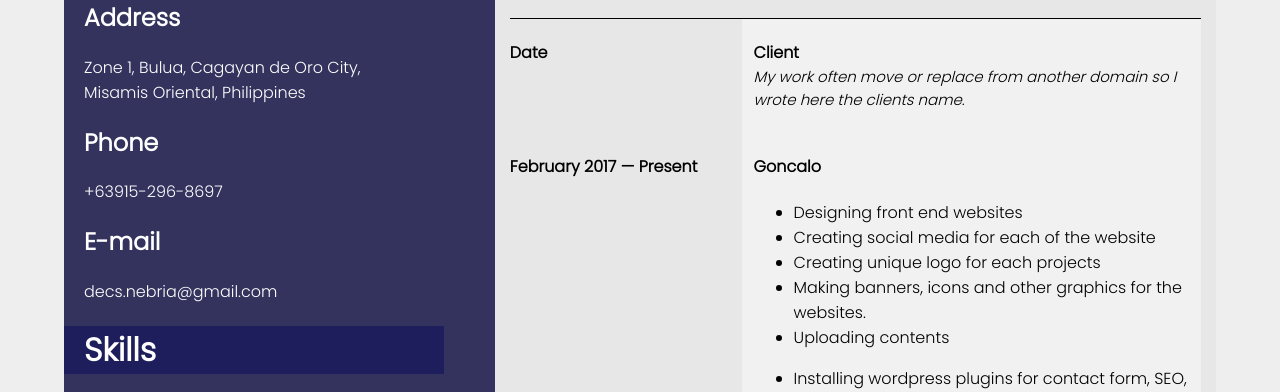
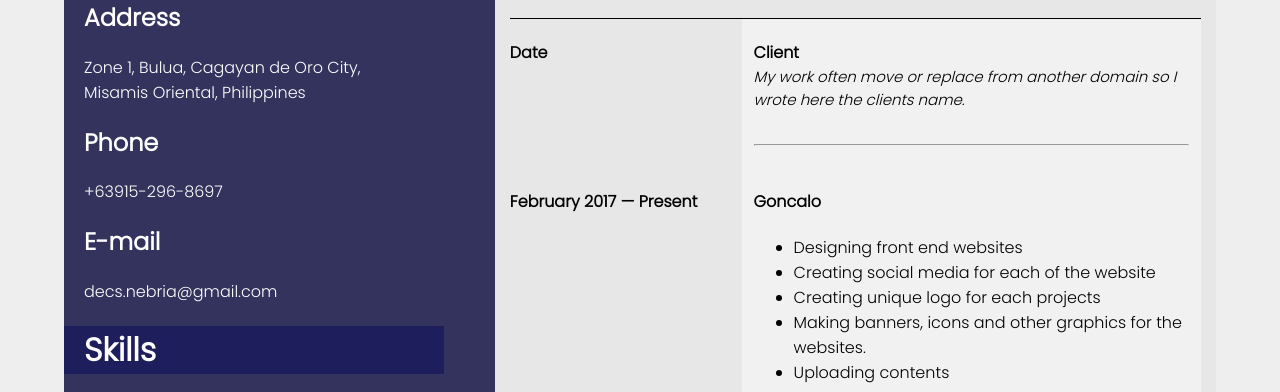
Before and after one commit to d3cs/d3cs.github.io, a plain HTML site: page index.html in a window 1280 px wide. Shown: the part 392-784 px from the top of the page. Drawn offline with Linux system fonts and the light colour scheme.

Commit message:
Client Name Tab
Adding horizontal line for division space

```diff
--- a/index.html
+++ b/index.html
@@ -69,7 +69,7 @@
 					<h4>Date</h4>
 				</div>
 				<div class="client-wrapper">
-					<h4>Client <span style=" font-weight: normal; font-style: italic; font-size: 15px; display: block; ">My work often move or replace from another domain so I wrote here the clients name.</span></h4>
+					<h4>Client <span style=" font-weight: normal; font-style: italic; font-size: 15px; display: block; ">My work often move or replace from another domain so I wrote here the clients name.</span><br><hr></h4>
 				</div>
 				<div style="clear:both; display: block;"> </div>
 				<div class="date">
```
